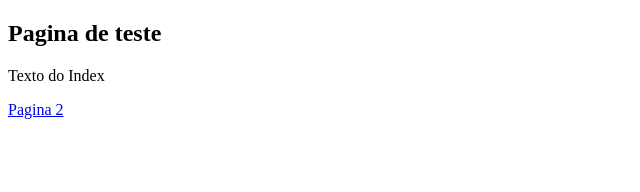
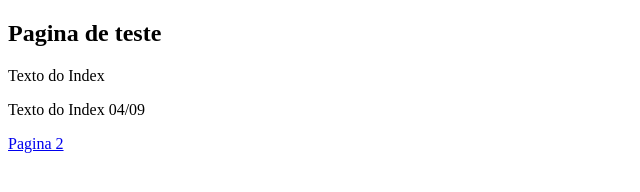
Before and after one commit to leandrorgrosso/leandrorgrosso.github.io, a plain HTML site: page index.html in a window 1280 px wide. Shown: the whole page, without its empty margins (0-640 px from the left). Drawn offline with Linux system fonts and the light colour scheme.

Commit message:
Adicionado tag p com texto

```diff
--- a/index.html
+++ b/index.html
@@ -8,6 +8,7 @@
 <body>
     <h2>Pagina de teste</h2>
     <p>Texto do Index</p>
+    <p>Texto do Index 04/09</p>
 
     <a href="html/pagina.html">Pagina 2</a>
 </body>
```
